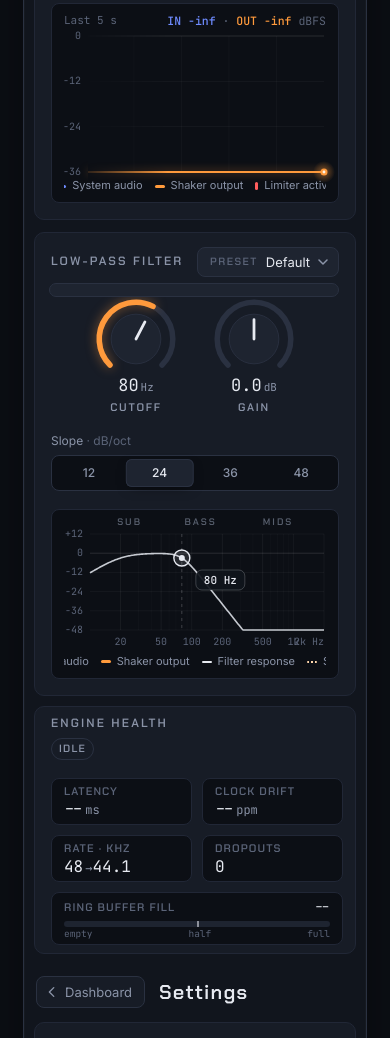
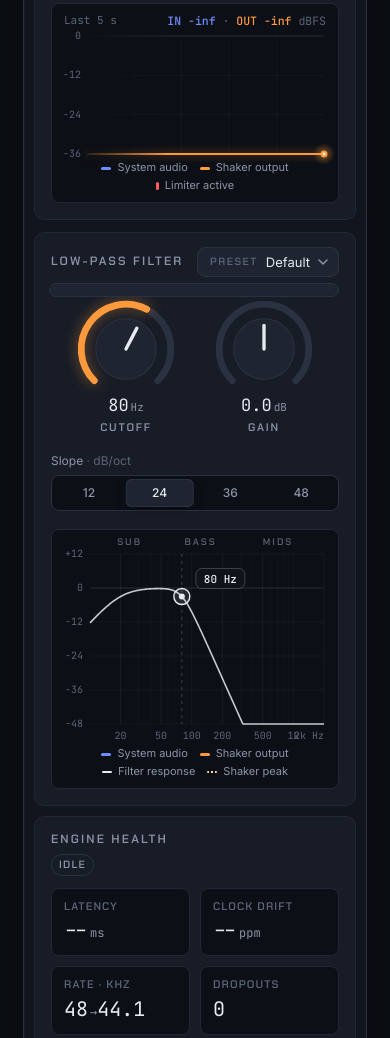
Before and after one commit to deuter0n/GravitonFX, a plain HTML site: page openspec/changes/build-graviton-fx/mockup/index.html in a window 390 px wide. Shown: the part 962-2000 px from the top of the page. Drawn offline with Linux system fonts and the light colour scheme.

Commit message:
UI: bigger knobs on taller windows, filter title never breaks, roomier narrow view (mockup v95)
Knobs grow from 92 to 120 px with the window's extra height. Graph legends
may wrap and the plots make room for them. In the narrow stacked preview the
filter chart is 260 px, knobs 112 px and Engine health uses roomy tiles.

```diff
--- a/openspec/changes/build-graviton-fx/mockup/index.html
+++ b/openspec/changes/build-graviton-fx/mockup/index.html
@@ -440,7 +440,7 @@ button, select, input { font: inherit; color: inherit; }
 .env { position: absolute; inset: 0; display: block; width: 100%; height: 100%; }
 .env-legend { display: flex; gap: 14px; flex-wrap: wrap; font-size: 11.5px; color: var(--muted); }
 /* legends sit in a band at the top of their graph, above the plot */
-.graph-legend { position: absolute; top: 9px; left: 12px; right: 12px; flex-wrap: nowrap; gap: 12px; align-items: center; font-size: 11px; white-space: nowrap; overflow: hidden; pointer-events: none; }
+.graph-legend { position: absolute; top: 9px; left: 12px; right: 12px; flex-wrap: wrap; gap: 2px 12px; align-items: center; font-size: 11px; white-space: nowrap; pointer-events: none; }
 .graph-legend .gl-title { font-family: var(--font-mono); color: var(--faint); }
 .graph-legend.at-bottom { top: auto; bottom: 8px; justify-content: center; }
 .env-legend i { display: inline-block; width: 10px; height: 3px; border-radius: 2px; margin-right: 6px; vertical-align: middle; }
@@ -450,9 +450,11 @@ button, select, input { font: inherit; color: inherit; }
 .controls { display: flex; flex-direction: column; gap: 14px; align-items: stretch; align-self: center; }
 .curve-wrap { position: relative; min-width: 0; min-height: 170px; border-radius: 8px; background: var(--bg); border: 1px solid var(--line-soft); overflow: hidden; }
 .knobs { display: flex; gap: 14px; justify-content: center; }
-.knob { display: flex; flex-direction: column; align-items: center; gap: 2px; width: 104px; cursor: ns-resize; user-select: none; touch-action: none; border-radius: 10px; padding: 4px 0 2px; }
+/* knob size: 92 px when the window is 720 px tall, up to 120 px on taller windows */
+.main { --extra: clamp(0px, 100cqh - 720px, 400px); --knob: calc(92px + min(28px, var(--extra) / 5)); }
+.knob { display: flex; flex-direction: column; align-items: center; gap: 2px; width: calc(var(--knob) + 12px); cursor: ns-resize; user-select: none; touch-action: none; border-radius: 10px; padding: 4px 0 2px; }
 .knob:focus-visible { outline-offset: 0; }
-.knob svg { width: 92px; height: 92px; overflow: visible; }
+.knob svg { width: var(--knob); height: var(--knob); overflow: visible; }
 .knob .k-val { font-family: var(--font-mono); font-size: 17px; font-variant-numeric: tabular-nums; margin-top: -14px; }
 .knob .k-val small { font-size: 11px; color: var(--muted); margin-left: 2px; }
 .knob .k-lbl { font-family: var(--font-display); font-weight: 600; font-size: 11px; letter-spacing: .16em; text-transform: uppercase; color: var(--muted); }
@@ -463,8 +465,12 @@ button, select, input { font: inherit; color: inherit; }
 
 /* ---------- preset picker (compact, in the filter header) ---------- */
 .pp { position: relative; display: flex; align-items: center; gap: 6px; margin-left: auto; flex-wrap: nowrap; }
-/* the filter header stays one row, so showing Revert / Save never moves the picker or changes the card height */
-.card-h:has(> .pp) { flex-wrap: nowrap; }
+/* the filter header: the title never breaks and the preset controls stay one group;
+   the group moves under the title only when the card is too narrow for both
+   (never in the app, where the card is at least ~840 px wide) */
+.card-h h2 { white-space: nowrap; }
+.card-h:has(> .pp) { flex-wrap: wrap; row-gap: 8px; }
+.pp { flex-shrink: 0; }
 /* Save in the preset row: same dark button as the picker, amber text and edge (only START is solid amber) */
 .btn-sm.accent { color: var(--accent); border-color: rgba(255,154,60,.45); }
 .btn-sm.accent:hover { color: var(--accent); border-color: var(--accent); background: var(--accent-soft); }
@@ -601,6 +607,14 @@ label.srow:hover .t { color: #fff; }
   .signal-body { grid-template-columns: minmax(0, 1fr); }
   .well-wrap { min-height: 220px; }
   .env-wrap { min-height: 200px; }   /* stacked under the well: a real graph, not a strip */
+  .curve-wrap { min-height: 260px; }
+  .main { --extra: 0px; --knob: 112px; }
+  /* stacked, height isn't scarce: Engine health uses the roomy card tiles, not the compact strip */
+  .health-strip { padding: 14px 16px 16px; gap: 12px; }
+  .health-strip .stat { padding: 10px 12px; gap: 2px; }
+  .health-strip .stat .v { font-size: 20px; line-height: 1.45; }
+  .health-strip .fill-bar { height: 8px; margin-top: 8px; }
+  .health-strip .fill-legend { font-size: 11px; margin-top: 4px; }
   .health-strip { flex-direction: column; align-items: stretch; }
   .health-strip .health { grid-template-columns: 1fr 1fr; }
   .health-strip .stat.wide { grid-column: 1 / -1; }
@@ -2089,7 +2103,9 @@ const curveY = (db) => { const { pad, h } = curveGeo; return pad.t + (DB_MAX - d
 function drawCurve() {
   if (!state || $("viewDash").hidden) return;
   const { ctx, w, h } = fit($("curve"));
-  const pad = { l: 38, r: 14, t: 24, b: 48 };   // top band: SUB / BASS / MIDS; bottom: frequencies, then the legend
+  // top band: SUB / BASS / MIDS; bottom: frequencies, then the legend (as tall as it needs; it may wrap)
+  const legend = $("curve").parentElement.querySelector(".graph-legend.at-bottom");
+  const pad = { l: 38, r: 14, t: 24, b: 30 + (legend ? legend.offsetHeight : 16) };
   curveGeo = { pad, w, h };
   const X = curveX, Y = curveY;
   const top = pad.t, bot = h - pad.b, left = pad.l, right = w - pad.r;
@@ -2428,7 +2444,9 @@ const ENV_LO = -36, ENV_HI = 0;
 function drawEnv() {
   const { ctx, w, h } = fit($("env"));
   ctx.clearRect(0, 0, w, h);
-  const pad = { l: 36, r: 14, t: 32, b: 30 };   // top band: title and levels; bottom band: legend
+  // top band: title and levels; bottom band: the legend (as tall as it needs; it may wrap)
+  const legend = $("env").parentElement.querySelector(".graph-legend.at-bottom");
+  const pad = { l: 36, r: 14, t: 32, b: 14 + (legend ? legend.offsetHeight : 16) };
   const X = (i) => pad.l + (i / (HIST - 1)) * (w - pad.l - pad.r);
   const Y = (db) => pad.t + (ENV_HI - Math.max(ENV_LO, Math.min(ENV_HI, db))) / (ENV_HI - ENV_LO) * (h - pad.t - pad.b);
   const yBase = Y(ENV_LO), right = w - pad.r;
--- a/ui/app.css
+++ b/ui/app.css
@@ -451,7 +451,7 @@ button, select, input { font: inherit; color: inherit; }
 .env { position: absolute; inset: 0; display: block; width: 100%; height: 100%; }
 .env-legend { display: flex; gap: 14px; flex-wrap: wrap; font-size: 11.5px; color: var(--muted); }
 /* legends sit in a band at the top of their graph, above the plot */
-.graph-legend { position: absolute; top: 9px; left: 12px; right: 12px; flex-wrap: nowrap; gap: 12px; align-items: center; font-size: 11px; white-space: nowrap; overflow: hidden; pointer-events: none; }
+.graph-legend { position: absolute; top: 9px; left: 12px; right: 12px; flex-wrap: wrap; gap: 2px 12px; align-items: center; font-size: 11px; white-space: nowrap; pointer-events: none; }
 .graph-legend .gl-title { font-family: var(--font-mono); color: var(--faint); }
 .graph-legend.at-bottom { top: auto; bottom: 8px; justify-content: center; }
 .env-legend i { display: inline-block; width: 10px; height: 3px; border-radius: 2px; margin-right: 6px; vertical-align: middle; }
@@ -461,9 +461,11 @@ button, select, input { font: inherit; color: inherit; }
 .controls { display: flex; flex-direction: column; gap: 14px; align-items: stretch; align-self: center; }
 .curve-wrap { position: relative; min-width: 0; min-height: 170px; border-radius: 8px; background: var(--bg); border: 1px solid var(--line-soft); overflow: hidden; }
 .knobs { display: flex; gap: 14px; justify-content: center; }
-.knob { display: flex; flex-direction: column; align-items: center; gap: 2px; width: 104px; cursor: ns-resize; user-select: none; touch-action: none; border-radius: 10px; padding: 4px 0 2px; }
+/* knob size: 92 px when the window is 720 px tall, up to 120 px on taller windows */
+.main { --extra: clamp(0px, 100cqh - 720px, 400px); --knob: calc(92px + min(28px, var(--extra) / 5)); }
+.knob { display: flex; flex-direction: column; align-items: center; gap: 2px; width: calc(var(--knob) + 12px); cursor: ns-resize; user-select: none; touch-action: none; border-radius: 10px; padding: 4px 0 2px; }
 .knob:focus-visible { outline-offset: 0; }
-.knob svg { width: 92px; height: 92px; overflow: visible; }
+.knob svg { width: var(--knob); height: var(--knob); overflow: visible; }
 .knob .k-val { font-family: var(--font-mono); font-size: 17px; font-variant-numeric: tabular-nums; margin-top: -14px; }
 .knob .k-val small { font-size: 11px; color: var(--muted); margin-left: 2px; }
 .knob .k-lbl { font-family: var(--font-display); font-weight: 600; font-size: 11px; letter-spacing: .16em; text-transform: uppercase; color: var(--muted); }
@@ -474,8 +476,12 @@ button, select, input { font: inherit; color: inherit; }
 
 /* ---------- preset picker (compact, in the filter header) ---------- */
 .pp { position: relative; display: flex; align-items: center; gap: 6px; margin-left: auto; flex-wrap: nowrap; }
-/* the filter header stays one row, so showing Revert / Save never moves the picker or changes the card height */
-.card-h:has(> .pp) { flex-wrap: nowrap; }
+/* the filter header: the title never breaks and the preset controls stay one group;
+   the group moves under the title only when the card is too narrow for both
+   (never in the app, where the card is at least ~840 px wide) */
+.card-h h2 { white-space: nowrap; }
+.card-h:has(> .pp) { flex-wrap: wrap; row-gap: 8px; }
+.pp { flex-shrink: 0; }
 /* Save in the preset row: same dark button as the picker, amber text and edge (only START is solid amber) */
 .btn-sm.accent { color: var(--accent); border-color: rgba(255,154,60,.45); }
 .btn-sm.accent:hover { color: var(--accent); border-color: var(--accent); background: var(--accent-soft); }
@@ -612,6 +618,14 @@ label.srow:hover .t { color: #fff; }
   .signal-body { grid-template-columns: minmax(0, 1fr); }
   .well-wrap { min-height: 220px; }
   .env-wrap { min-height: 200px; }   /* stacked under the well: a real graph, not a strip */
+  .curve-wrap { min-height: 260px; }
+  .main { --extra: 0px; --knob: 112px; }
+  /* stacked, height isn't scarce: Engine health uses the roomy card tiles, not the compact strip */
+  .health-strip { padding: 14px 16px 16px; gap: 12px; }
+  .health-strip .stat { padding: 10px 12px; gap: 2px; }
+  .health-strip .stat .v { font-size: 20px; line-height: 1.45; }
+  .health-strip .fill-bar { height: 8px; margin-top: 8px; }
+  .health-strip .fill-legend { font-size: 11px; margin-top: 4px; }
   .health-strip { flex-direction: column; align-items: stretch; }
   .health-strip .health { grid-template-columns: 1fr 1fr; }
   .health-strip .stat.wide { grid-column: 1 / -1; }
```
Also changed, not shown: ui/app.js (+6 -2 lines), 4 other files.
